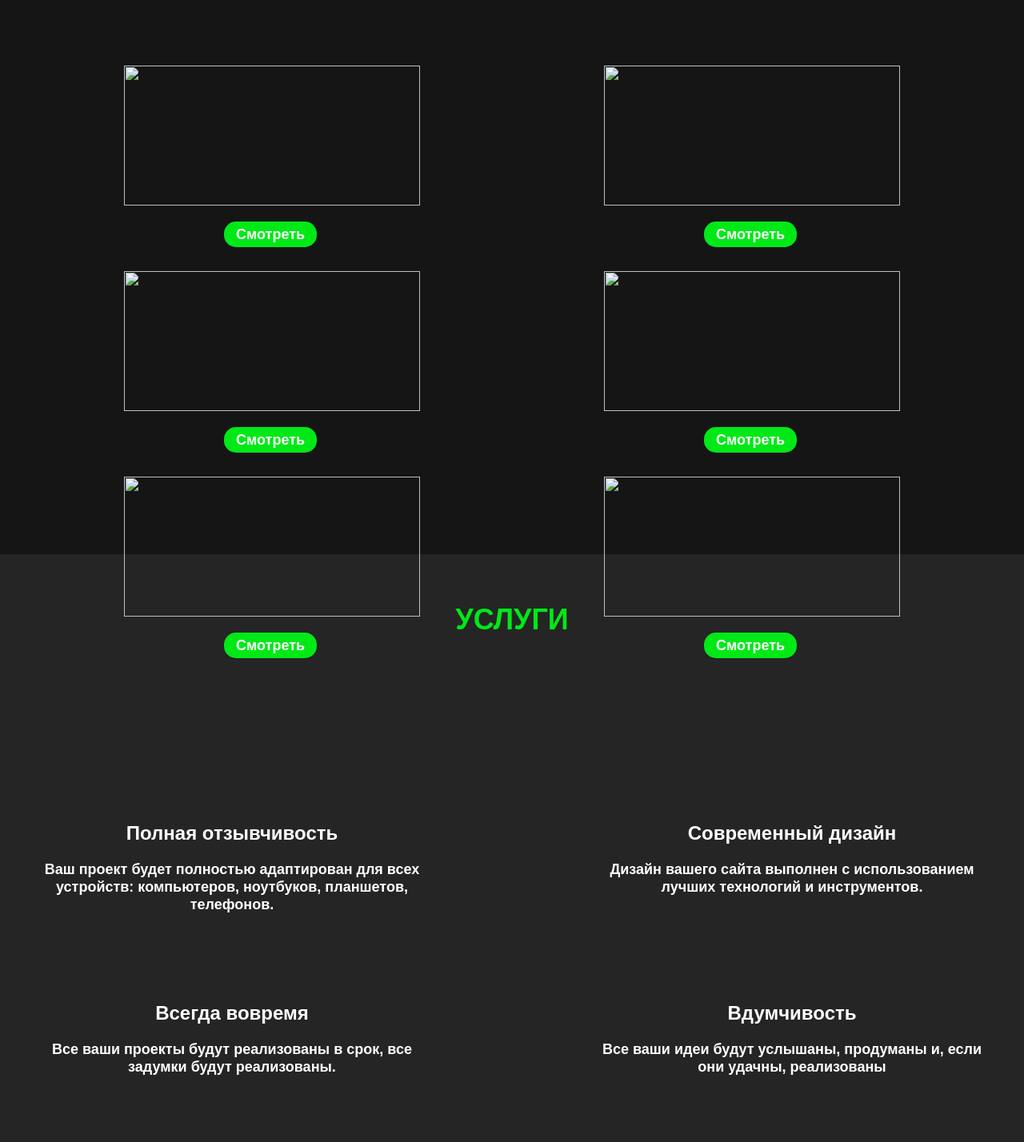
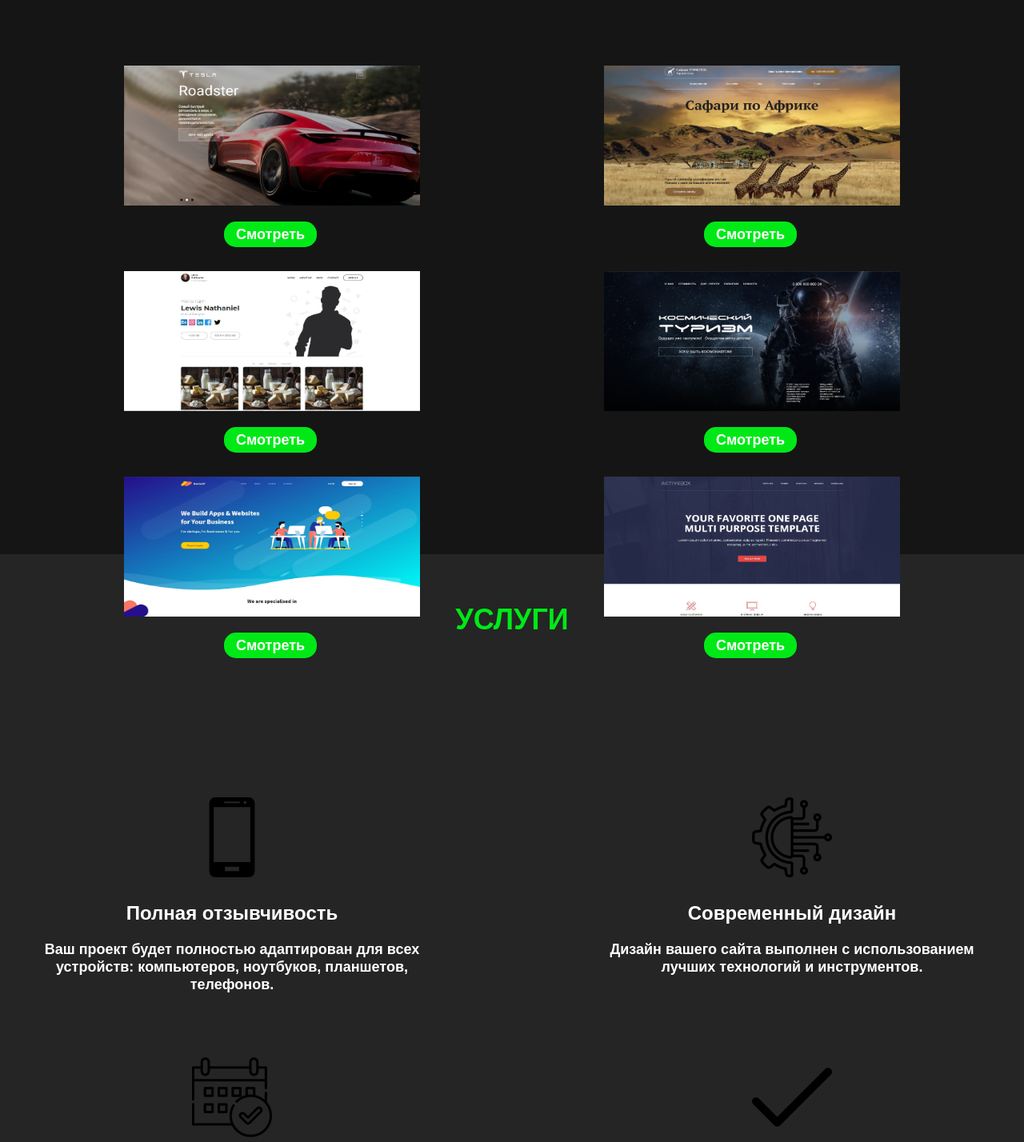
Before and after one commit to Lukroom/project-pfo, a plain HTML site: page index.html in a window 1280 px wide. Shown: the part 2507-3935 px from the top of the page at 80% size. Drawn offline with Linux system fonts and the light colour scheme; the site is published under a folder, as on GitHub Pages, so addresses that start at the root find nothing.

Commit message:
Update index.html

```diff
--- a/index.html
+++ b/index.html
@@ -97,37 +97,37 @@
           </div>
           <div class="exx__items">
             <div class="exx__item">
-              <img src="/images/exx/ymtuZ5l4.jpg" alt="">
+              <img src="images/exx/ymtuZ5l4.jpg" alt="">
               <a class="exx__button" href="https://lukroom.github.io/Project-Tesla/">
                 Смотреть
               </a>
             </div>
             <div class="exx__item">
-              <img src="/images/exx/ttGQywMD.jpg" alt="">
+              <img src="images/exx/ttGQywMD.jpg" alt="">
               <a class="exx__button" href="https://lukroom.github.io/Project-Safari/">
                 Смотреть
               </a>
             </div>
             <div class="exx__item">
-              <img src="/images/exx/Jm1fNWH9.jpg" alt="">
+              <img src="images/exx/Jm1fNWH9.jpg" alt="">
               <a class="exx__button" href="https://lukroom.github.io/Project-Portfolio/">
                 Смотреть
               </a>
             </div>
             <div class="exx__item">
-              <img src="/images/exx/gJjhnAyz.jpg" alt="">
+              <img src="images/exx/gJjhnAyz.jpg" alt="">
               <a class="exx__button" href="https://lukroom.github.io/Project-Space/">
                 Смотреть
               </a>
             </div>
             <div class="exx__item">
-              <img src="/images/exx/eDrBd0bM.jpg" alt="">
+              <img src="images/exx/eDrBd0bM.jpg" alt="">
               <a class="exx__button" href="https://lukroom.github.io/Project-Landing/">
                 Смотреть
               </a>
             </div>
             <div class="exx__item">
-              <img src="/images/exx/dO4YTvja.jpg" alt="">
+              <img src="images/exx/dO4YTvja.jpg" alt="">
               <a class="exx__button" href="https://lukroom.github.io/Project-Activebox/">
                 Смотреть
               </a>
@@ -143,7 +143,7 @@
           <div class="services__items">
             <div class="services__items-row">
               <div class="services__item">
-                <img class="services__img" src="/images/phone.png" alt="">
+                <img class="services__img" src="images/phone.png" alt="">
                 <div class="services__title">
                   Полная отзывчивость
                 </div>
@@ -154,7 +154,7 @@
                 </div>
               </div>
               <div class="services__item">
-                <img class="services__img" src="/images/technology.png" alt="">
+                <img class="services__img" src="images/technology.png" alt="">
                 <div class="services__title">
                   Современный дизайн
                 </div>
@@ -167,7 +167,7 @@
             </div>
             <div class="services__items-row">
               <div class="services__item">
-                <img class="services__img" src="/images/calendar.png" alt="">
+                <img class="services__img" src="images/calendar.png" alt="">
                 <div class="services__title">
                   Всегда вовремя
                 </div>
@@ -177,7 +177,7 @@
                 </div>
               </div>
               <div class="services__item">
-                <img class="services__img" src="/images/tick.png" alt="">
+                <img class="services__img" src="images/tick.png" alt="">
                 <div class="services__title">
                   Вдумчивость
                 </div>
@@ -189,7 +189,7 @@
               </div>
             </div>
             <div class="services__item services__item-last">
-              <img class="services__img" src="/images/social-media.png" alt="">
+              <img class="services__img" src="images/social-media.png" alt="">
               <div class="services__title">
                 Полная отзывчивость
               </div>
```
